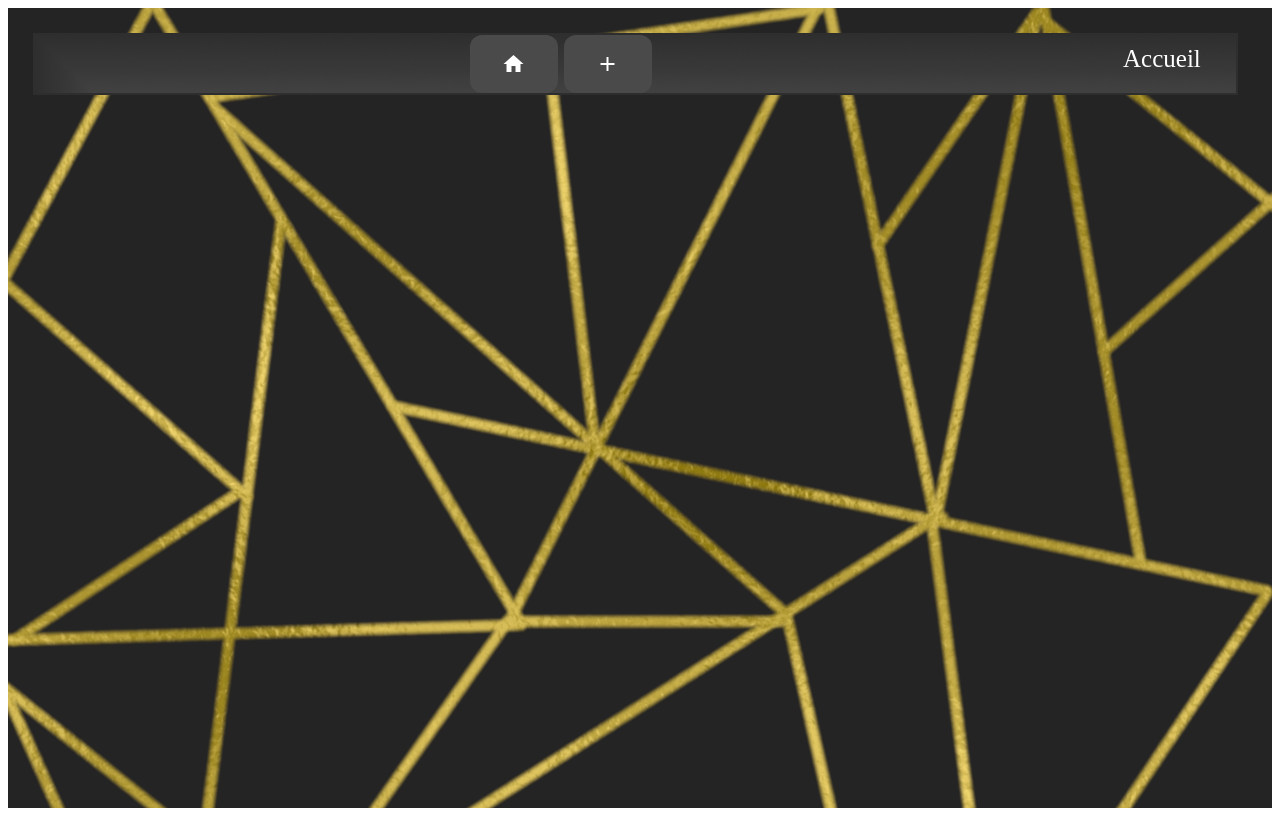
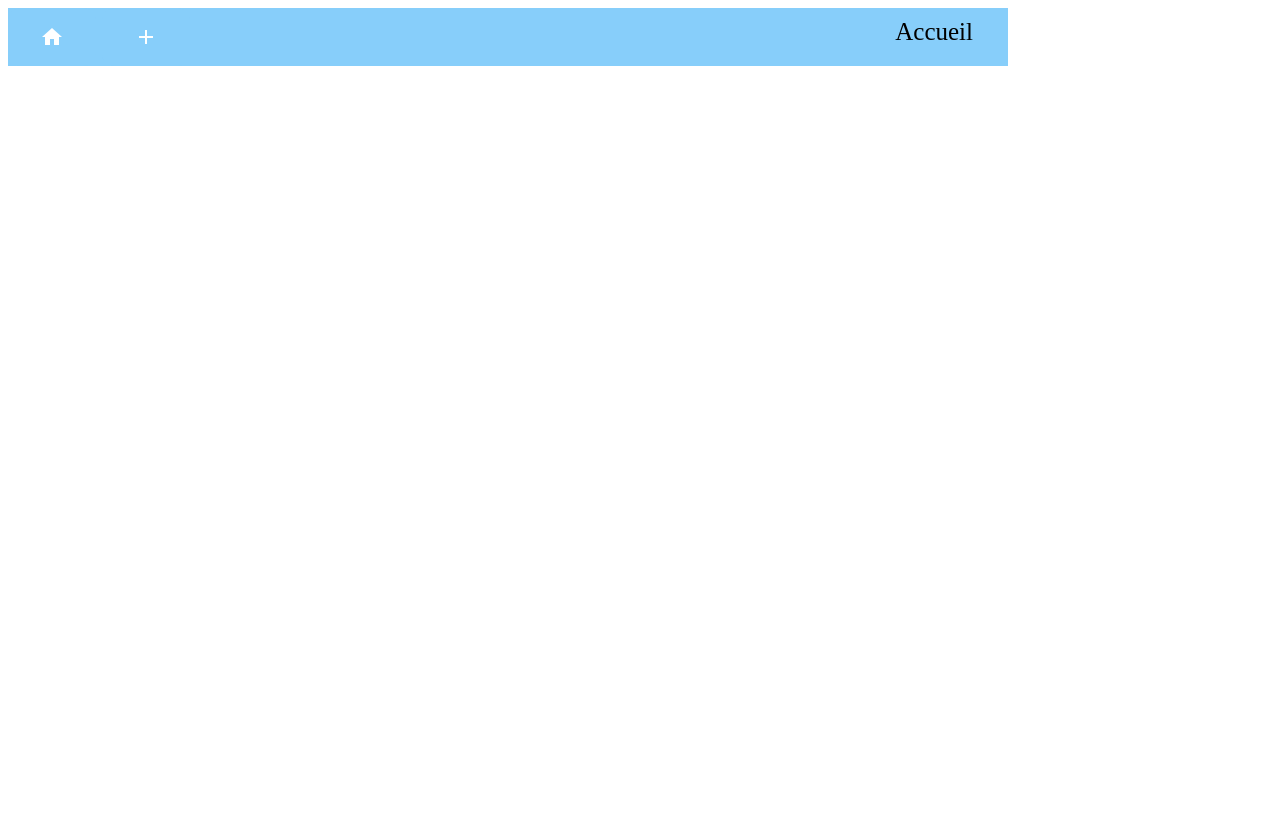
Before and after one commit to Thegametutor101/WebProjectBookSales, a PHP site: page / in a window 1280 px wide. After the commit the page ends 66 px from the top, so only its background shows below. Run offline with PHP 8.4, Linux system fonts and the light colour scheme; some web fonts are replaced.

Commit message:
Move the button

```diff
--- a/AppBundle/ressources/css/styles.css
+++ b/AppBundle/ressources/css/styles.css
@@ -11,25 +11,14 @@
     width: 1000px;
     display: flex;
     flex-direction: column;
-    background-image: url("../picture/main_background.png");
-    text-align: center;
-    min-height: 100vh;
-    height: 100%;
-    min-width: 100%;
-    background-size: cover;
-
-    align-content: center;
 }
 .header {
     width: 100%;
-    background-image: url("../picture/header.png");
-    margin:25px;
-    width: 95%;
-    color: white;
-    border: 2px solid #2e2e2e;
+    background-color: lightskyblue;
+    margin: 0;
 }
 button {
-    background-color: #4a4a4a;
+    background-color: lightskyblue;
     border: none;
     margin-right: 2px;
     color: white;
@@ -40,15 +29,12 @@ button {
     font-size: 16px;
     border-radius: 12px;
 }
-
-
-
 button:hover {
-    background-color:#d9b85f;
+    background-color: #32a1e7;
     color: white;
 }
 button:active {
-    background-color: #e6c56c;
+    background-color: #2486c4;
     color: white;
 }
 .dropbtn {
```
